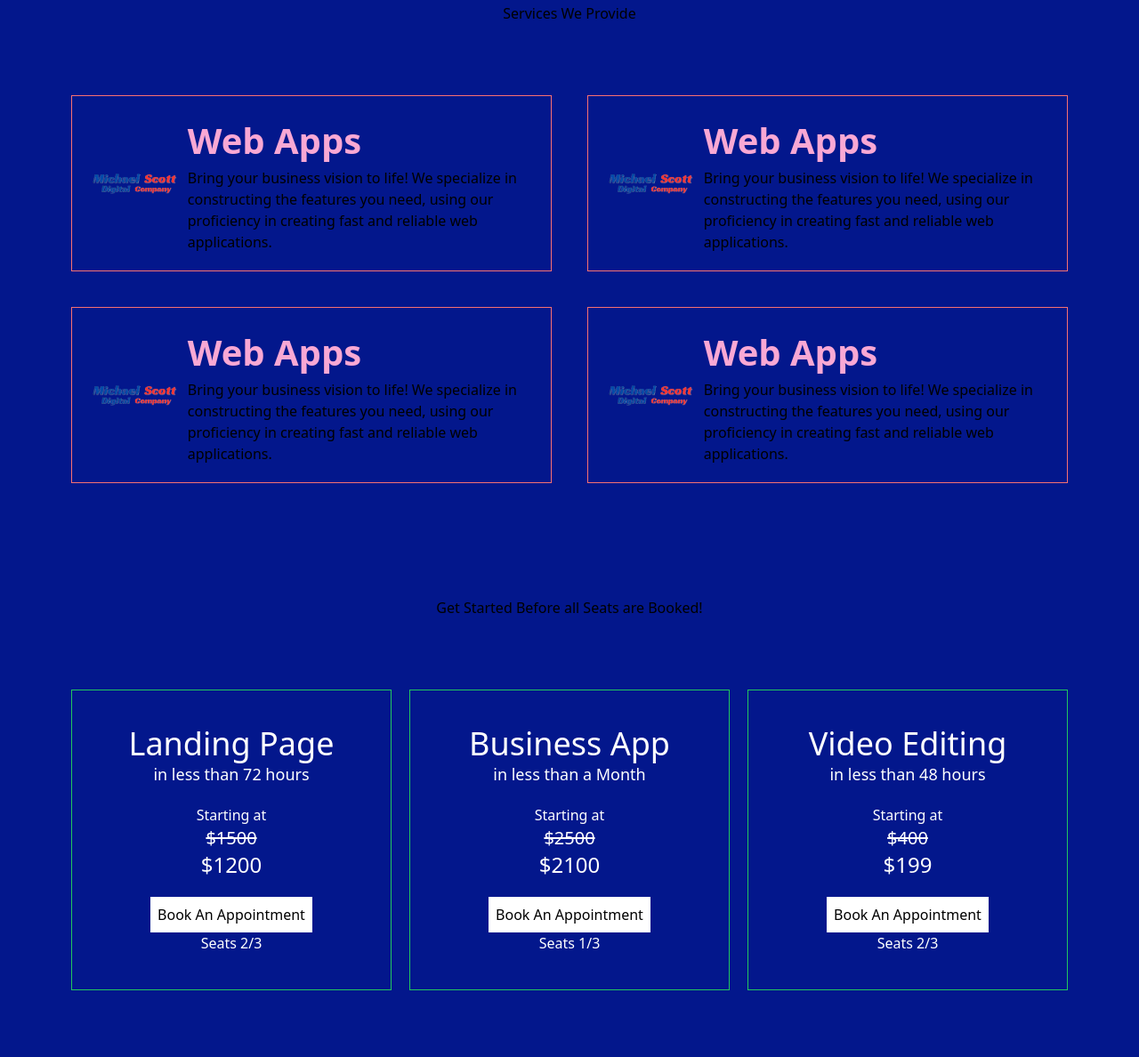
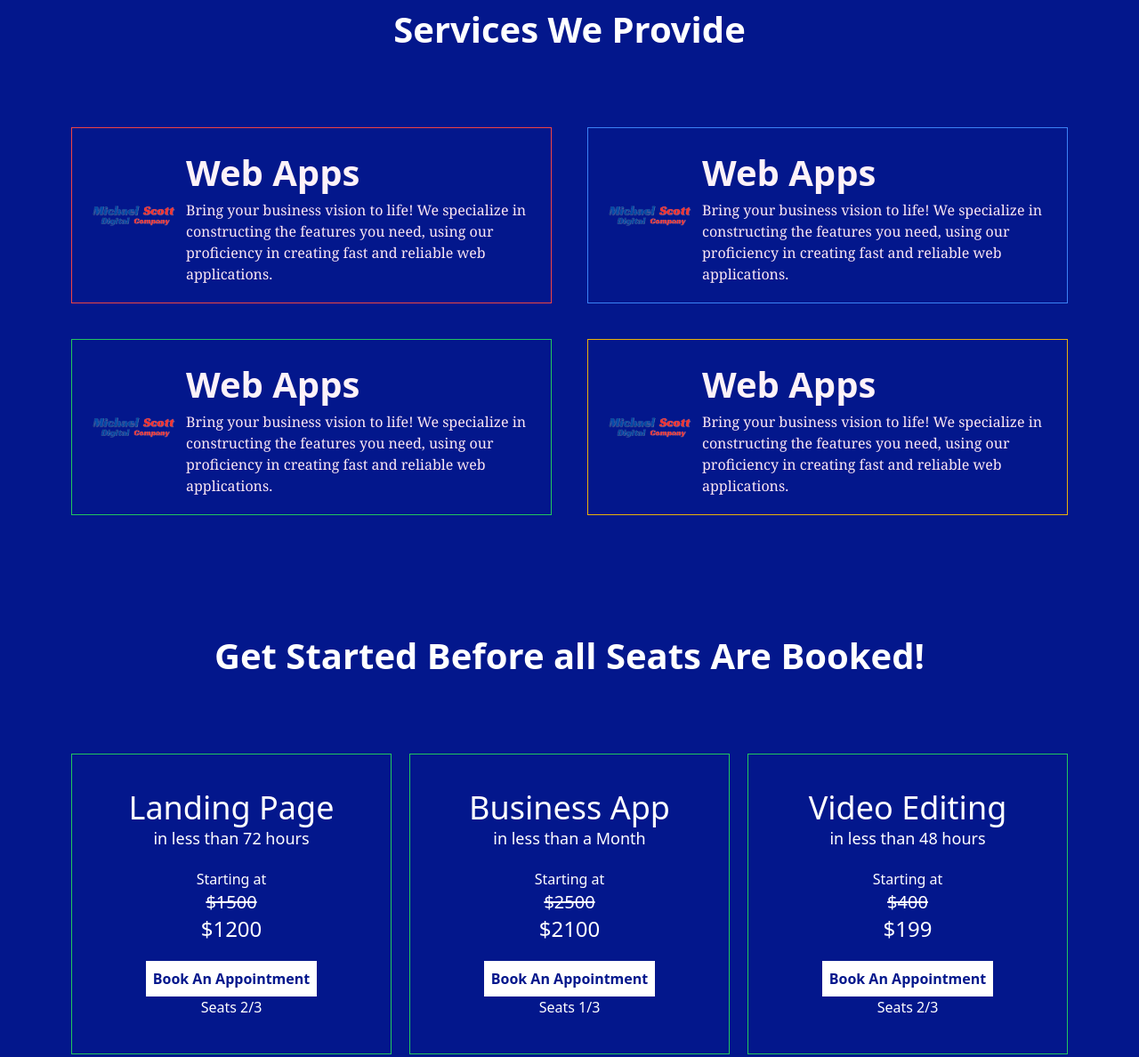
Before and after one commit to Abu-0-RayhaN/Michael_Scott_Digital_Company, a website: page index.html in a window 1280 px wide. Shown: the part 1018-2206 px from the top of the page at 89% size. Drawn offline with Linux system fonts and the light colour scheme.

Commit message:
resize and design improvement

```diff
--- a/index.html
+++ b/index.html
@@ -35,8 +35,8 @@
 
         <!-- Home Section starts here  -->
         <div class=" mx-10 lg:mx-40 pt-15 md:pt-20 pb-10">
-            <p class="text-white font-extrabold sm:text-[55px] text-[40px]">We're Michael Scott <span
-                    class="text-[#86EBA1]">Digital Company.</span></p>
+            <p class="text-white font-extrabold sm:text-[55px] text-[40px]">We're <span class="text-green-500">Michael</span> <span class="text-blue-500">Scott</span> <span
+                    class="text-yellow-500">Digital <span class="text-red-500">Company.</span></span></p>
             <p class="text-pink-200 font-bold text-3xl">Hire US and take a nap like MICHAEL does appointing DWIGHT!</p>
             <p class="text-pink-200 font-bold text-2xl">We're dead serious like dwight but not gonna ruin it like he does😜.</p>
             <p class="text-pink-50 font-semibold tracking-wide pt-10 text-[20px] leading-10">At Michael Scott Digital Company,
@@ -48,57 +48,59 @@
         <!-- Home Section Ends here  -->
 
         <!-- Project Start Section starts here  -->
-        <div class="flex justify-around bg-[#86EBA1] my-10 shadow-lg shadow-blue-600 text-red-700 text-xl font-bold">
+        <div class="flex justify-around bg-[#86EBA1] my-10 shadow-lg shadow-blue-600 text-red-500 font-bold text-md md:text-xl px-2">
+            <a href="" class="py-8 ">Start Your Project Right Now!</a>
             <a href="" class="py-8">Start Your Project Right Now!</a>
-            <a href="" class="py-8">Start Your Project Right Now!</a>
+            <a href="" class="py-8 hidden lg:block">Start Your Project Right Now!</a>
             <a href="" class="py-8 hidden md:block">Start Your Project Right Now!</a>
-            <a href="" class="py-8 hidden sm:block">Start Your Project Right Now!</a>
         </div>
         <!-- Project Start Section Ends here  -->
 
         <!-- Services Section starts here  -->
         <div class="my-32 mx-10 md:mx-20">
-            <h1 class="text-center pb-20"> Services We Provide</h1>
+            <h1 class="text-center pb-20 md:text-[40px] text-[30px] font-bold text-white"> Services We Provide</h1>
 
            <div class="flex flex-col gap-10">
             <div class="flex flex-col lg:flex-row gap-10">
-                <div class="w-full lg:w-1/2 border border-red-400 flex flex-col gap-3 sm:flex-row p-5">
+                <div class="w-full lg:w-1/2 border border-red-500 flex flex-col gap-3 sm:flex-row p-5">
                     <div class="flex items-center justify-center"><img src="src/images/logo1.png" alt="" class=""></div>
                     <div>
-                        <h2 class="text-[40px] font-extrabold text-pink-300">Web Apps</h2>
-                        <p>Bring your business vision to life! We specialize in constructing the features you need, using our
+                        <h2 class="text-[40px] font-extrabold text-pink-50 text-center lg:text-left">Web Apps</h2>
+                        <p class="text-center lg:text-left font-serif text-pink-100">Bring your business vision to life! We specialize in constructing the features you need, using our
                             proficiency in
                             creating fast and reliable web applications.</p>
                     </div>
                 </div>
-                <div class="w-full lg:w-1/2 border border-red-400 flex flex-col gap-3 sm:flex-row p-5">
+                <div class="w-full lg:w-1/2 border border-blue-500 flex flex-col gap-3 sm:flex-row p-5">
                     <div class="flex items-center justify-center"><img src="src/images/logo1.png" alt="" class=""></div>
                     <div>
-                        <h2 class="text-[40px] font-extrabold text-pink-300">Web Apps</h2>
-                        <p>Bring your business vision to life! We specialize in constructing the features you need, using our
+                        <h2 class="text-[40px] font-extrabold text-pink-50 text-center lg:text-left">Web Apps</h2>
+                        <p class="text-center lg:text-left font-serif text-pink-100">Bring your business vision to life! We specialize in
+                            constructing the features you need, using our
                             proficiency in
                             creating fast and reliable web applications.</p>
                     </div>
                 </div>
             </div>
             <div class="flex flex-col lg:flex-row gap-10">
-            <div class="w-full lg:w-1/2 border border-red-400 flex flex-col gap-3 sm:flex-row p-5">
+            <div class="w-full lg:w-1/2 border border-green-500 flex flex-col gap-3 sm:flex-row p-5">
                 <div class="flex items-center justify-center"><img src="src/images/logo1.png" alt="" class=""></div>
                 <div>
-                    <h2 class="text-[40px] font-extrabold text-pink-300">Web Apps</h2>
-                    <p>Bring your business vision to life! We specialize in constructing the features you need, using our
+                    <h2 class="text-[40px] font-extrabold text-pink-50 text-center lg:text-left">Web Apps</h2>
+                    <p class="text-center lg:text-left font-serif text-pink-100">Bring your business vision to life! We specialize in
+                        constructing the features you need, using our
                         proficiency in
                         creating fast and reliable web applications.</p>
                 </div>
             </div>
-            <div class="w-full lg:w-1/2 border border-red-400 flex flex-col gap-3 sm:flex-row p-5">
+            <div class="w-full lg:w-1/2 border border-yellow-500 flex flex-col gap-3 sm:flex-row p-5">
                 <div class="flex items-center justify-center"><img src="src/images/logo1.png" alt="" class=""></div>
-                <div>
-                    <h2 class="text-[40px] font-extrabold text-pink-300">Web Apps</h2>
-                    <p>Bring your business vision to life! We specialize in constructing the features you need, using our
-                        proficiency in
-                        creating fast and reliable web applications.</p>
-                </div>
+                 <div>
+                        <h2 class="text-[40px] font-extrabold text-pink-50 text-center lg:text-left">Web Apps</h2>
+                        <p class="text-center lg:text-left font-serif text-pink-100">Bring your business vision to life! We specialize in constructing the features you need, using our
+                            proficiency in
+                            creating fast and reliable web applications.</p>
+                    </div>
             </div>
             </div>
            </div>
@@ -108,7 +110,7 @@
 
         <!-- Get Started Section starts here  -->
         <div class="my-32 mx-10 md:mx-20">
-            <h1 class="text-center pb-20"> Get Started Before all Seats are Booked!</h1>
+            <h1 class="text-center pb-20  text-[30px] md:text-[40px] font-bold text-white"> Get Started Before all Seats Are Booked!</h1>
             <div class="flex flex-col lg:flex-row justify-center items-center gap-5 text-white">
                 <div class="flex flex-col gap-5 w-full lg:w-1/3 justify-center items-center border border-green-500 py-10">
                     <div class="text-center">
@@ -121,7 +123,7 @@
                         <p class="text-2xl">$1200</p>
                     </div>
                     <div class="text-center">
-                        <button class="p-2 bg-white text-black">Book An Appointment</button>
+                        <button class="p-2 bg-white text-[#03178C] font-semibold hover:bg-red-500 transition-colors duration-300">Book An Appointment</button>
                         <p> Seats 2/3</p>
                     </div>
                 </div>
@@ -136,7 +138,7 @@
                         <p class="text-2xl">$2100</p>
                     </div>
                     <div class="text-center">
-                        <button class="p-2 bg-white text-black">Book An Appointment</button>
+                        <button class="p-2 bg-white text-[#03178C] font-semibold hover:bg-red-500 transition-colors duration-300">Book An Appointment</button>
                         <p> Seats 1/3</p>
                     </div>
                 </div>
@@ -151,7 +153,7 @@
                         <p class="text-2xl">$199</p>
                     </div>
                     <div class="text-center">
-                        <button class="p-2 bg-white text-black">Book An Appointment</button>
+                        <button class="p-2 bg-white text-[#03178C] font-semibold hover:bg-red-500 transition-colors duration-300">Book An Appointment</button>
                         <p> Seats 2/3</p>
                     </div>
                 </div>
@@ -161,7 +163,7 @@
 
         <!-- Why Us Section starts here  -->
         <div class="my-32 mx-10 md:mx-20">
-            <h1 class="text-center  text-[60px] pb-20 text-white"> Why Us?</h1>
+            <h1 class="text-center pb-20  text-[30px] md:text-[40px] font-bold text-white"> Why Us?</h1>
             <div class="flex flex-col gap-10">
                 <div class=" flex flex-col gap-10 justify-center items-center lg:flex-row">
                     <img src="src/images/pamp.png" alt="" class="lg:h-96 lg:w-96 h-60 w-60 rounded-full  bg-[#131b47]">
@@ -200,7 +202,7 @@
 
         <!-- Contact Us Section Starts here  -->
         <div class="my-32 mx-10 md:mx-20">
-            <h2 class="text-center text-[60px] text-white pb-10">Contact With Us <i class="fas fa-link text-blue-300"></i></h2>
+            <h2 class="text-center pb-20  text-[30px] md:text-[40px] font-bold text-white">Contact With Us <i class="fas fa-link text-blue-300"></i></h2>
             <div class="flex justify-evenly space-x-4">
                 <!-- LinkedIn -->
                 <i class="fab fa-linkedin-in text-green-500 text-[70px] lg:text-[100px]"></i>
@@ -219,8 +221,8 @@
         </div>
         <!-- Contact Us Section Ends here  -->
 
-        <div class="my-20 text-white font-bold mx-10 md:mx-20 flex justify-between">
-            <p>© 2024 Michael Scott Digital Company, Inc. All rights reserved.</p>
+        <div class="my-20 text-[#86EBA1] font-bold mx-10 md:mx-20 flex justify-between flex-col sm:flex-row">
+            <p>© 2024 <span class="text-blue-500">Michael</span> <span class="text-green-500">Scott</span> <span class="text-red-500">Digital</span> <span class="text-yellow-500">Company</span>, Inc. All rights reserved.</p>
             <p>Design and Developed by <i>LinkedIn/abu-0-rayhan</i></p>
         </div>
     </div>
```
Also changed, not shown: src/output.css.
